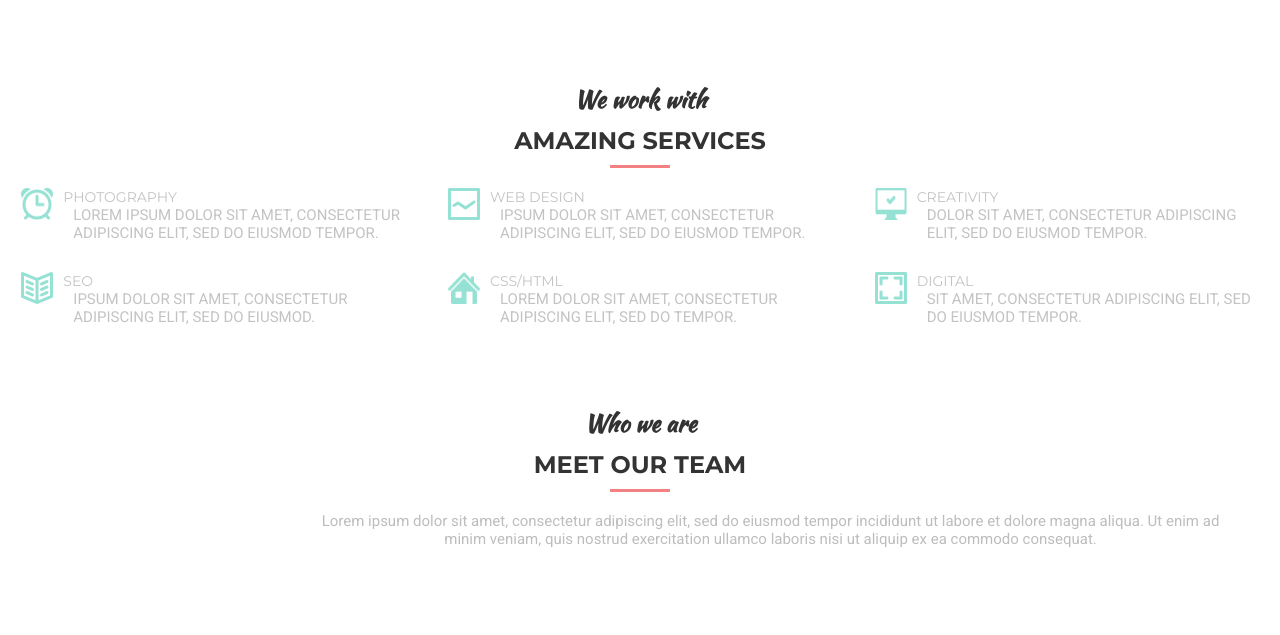
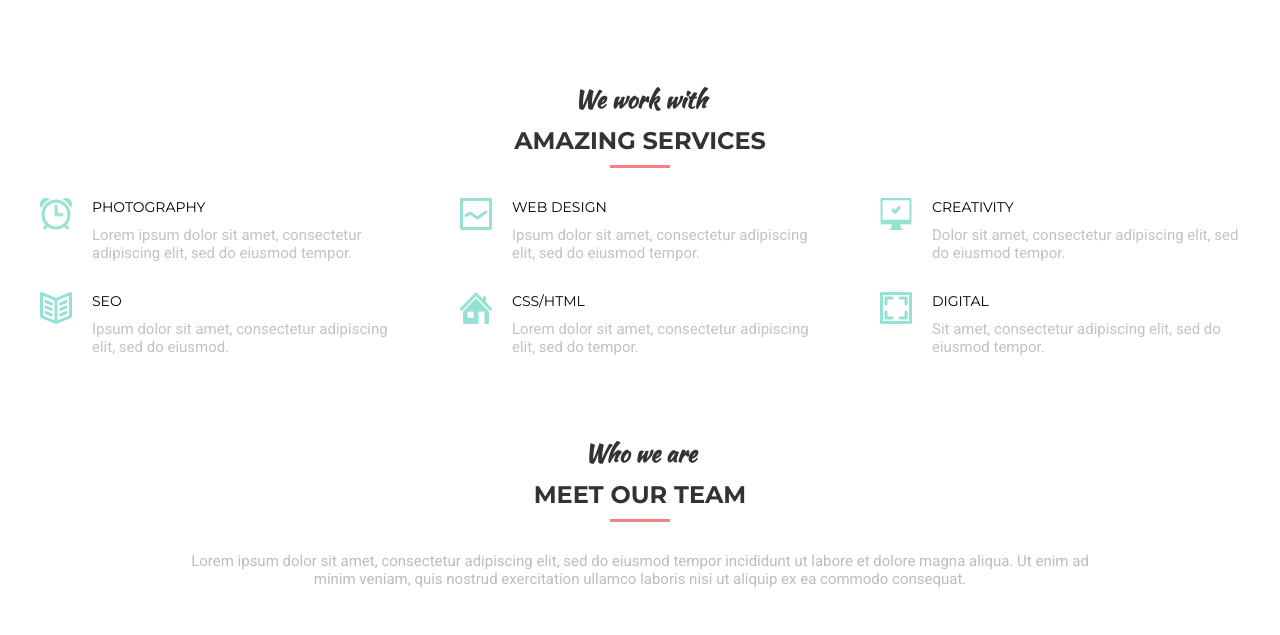
Before and after one commit to SvetlanaVoshchevskaya/goit-fe-course, a plain HTML site: page homework-06/index.html in a window 1280 px wide. Shown: the part 76-711 px from the top of the page. Drawn offline with Linux system fonts and the light colour scheme.

Commit message:
change homework-06

```diff
--- a/homework-06/css/style.css
+++ b/homework-06/css/style.css
@@ -2,14 +2,11 @@
   margin: 0;
   padding: 0;
   box-sizing: border-box;
-  /* outline: 1px solid red; */
+
 }
-/* font-family: 'Roboto', sans-serif;
-font-family: 'Montserrat', sans-serif;
-font-family: 'Kaushan Script', cursive; */
-
 .wrapper {
   margin: auto;
+  width: 1200px;
 }
 .header {
   padding: 10px;
@@ -64,7 +61,7 @@ li {
   font-weight: 700;
   text-transform: uppercase;
   color: #333333;
-  margin-bottom: 20px;
+  margin-bottom: 30px;
   line-height: 2;
 }
 .second_line::after {
@@ -80,7 +77,7 @@ li {
 .main_service_item {
   display: flex;
   flex-wrap: wrap;
-  justify-content: space-around;
+  justify-content: space-between;
 }
 .service_item {
   display: flex;
@@ -92,24 +89,28 @@ li {
 .service_block_info {
   display: flex;
   flex-direction: column;
+  justify-content: space-around;
 }
 .service_title {
   font-family: "Montserrat", sans-serif;
   text-transform: uppercase;
-  font-weight: 400;
+  font-weight: 300;
   font-size: 14px;
-  color: #c3c3c3;
-  margin-left: 10px;
-}
+  color:#000000;
+  padding-left: 20px;
+
+ }
 .service_img {
   width: 32px;
   height: 32px;
 }
 .text {
   font-family: "Roboto", sans-serif;
+  font-weight: 300;
   color: #c3c3c3;
   font-size: 15px;
-  margin-left: 10px;
+  text-transform: none;
+  padding-top: 10px;
 }
 
 /*OUR TEAM*/
@@ -120,8 +121,8 @@ li {
   color: #bdbdbd;
   text-align: center;
   width: 941px;
-  margin-left: 300px;
-  margin-bottom: 90px;
+  margin: auto;
+  margin-bottom: 50px;
 }
 .team {
   display: flex;
@@ -184,6 +185,7 @@ li {
   background-position: center;
   background-color: #fce38a;
   opacity: 0;
+  border: transparent;
 }
 .facebook {
   background-image: url(../img/icon/facebook@1X.png);
```
Also changed, not shown: homework-06/index.html (+2 -1 lines).
